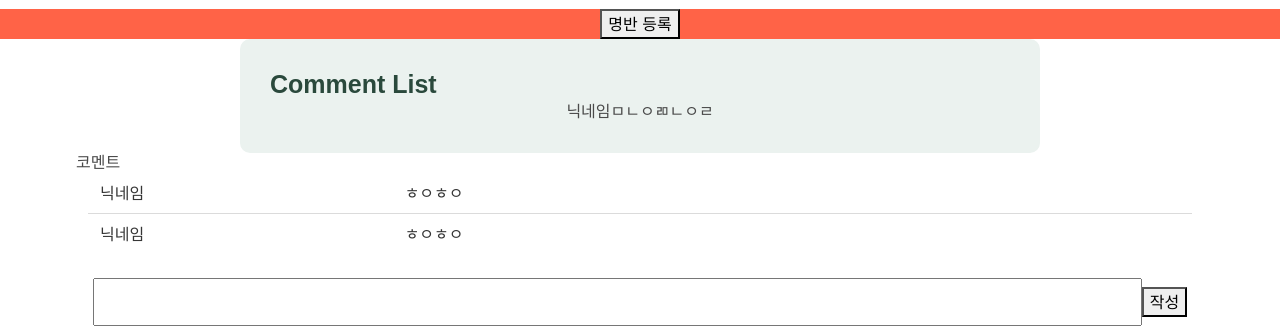
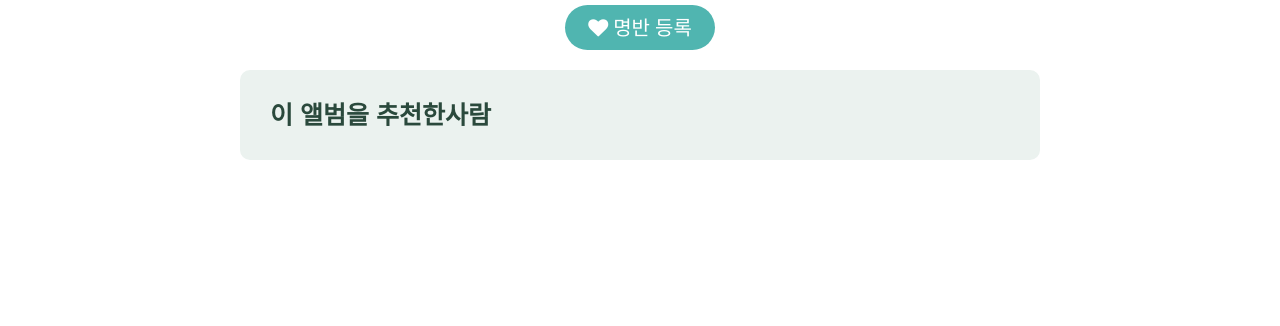
Before and after one commit to carrot31/-8-, a Flask app: template templates/detail.html in a window 1280 px wide. Shown: the part 557-883 px from the top of the page. After the commit the page ends 717 px from the top, so only its background shows below. Run offline with Flask 2, Linux system fonts and the light colour scheme; the template is opened without the code that fills it: most values are stand-ins (such as "Sample title", 1, 10 or a date in 2020); some libraries are stand-ins or nearby versions; some web fonts are replaced.

Commit message:
Add files via upload

```diff
--- a/templates/detail.html
+++ b/templates/detail.html
@@ -60,6 +60,43 @@
             }
         }
 
+        $(document).ready(function () {
+            show_userList();
+        })
+
+        function show_userList() {
+            let artist = "{{ album.artist }}"
+            let album = "{{ album.name }}"
+            let encodeAlbum = ""
+
+            /* HTML 특수문자 치환 */
+            const element = document.createElement('div')
+            element.innerHTML = album
+            encodeAlbum = element.textContent
+            console.log(encodeAlbum)
+            console.log(album)
+            $.ajax({
+                type: "POST",
+                url: `/detail/${artist}/${encodeAlbum}/list`,
+                data: {album_give: album},
+                success: function (response) {
+                    const rows = response["list"]
+                    let temp_html = `<h4>아직 이 앨범을 추천한 사람이 없습니다.</h4>`
+
+                    if(rows.length === 0) {
+                        $('#user-list').append(temp_html)
+                    } else {
+                        for(let i=0; i<rows.length; i++) {
+                            const user = rows[i]["recommand"]
+                            console.log(user)
+                            temp_html = `<li>${user}</li>`
+                            $('#user-list').append(temp_html)
+                        }
+                    }
+                }
+            })
+        }
+
     </script>
 
 </head>
@@ -96,16 +133,12 @@
     <div class="flex-row detail_content">
         <div class="flex-column info_box">
             <img src={{ album["image"][3]["#text"] }}>
-            <div class="flex-column">
-                <div class="flex-row">
-                    <h2>{{ a_name }}</h2>
+            <div class="flex-column info-box">
+                <div class="flex-row info">
+                    {{ a_name }}
                 </div>
-                <div class="flex-row">
-                    <h3>{{ album["artist"] }}</h3>
-                </div>
-
-                <div class="flex-row">
-                    {{ album["mbid"] }}
+                <div class="flex-row info">
+                    {{ album["artist"] }}
                 </div>
             </div>
             <div class="flex-row">
@@ -139,46 +172,22 @@
   </div>
 </div>
 
-<div class="flex-column" style="background-color: tomato">
-    <button onclick="registerAlbum()">명반 등록</button>
+<div class="flex-row recommend">
+    <button onclick="registerAlbum()">
+        <i class="fa fa-heart" aria-hidden="true"></i>
+        명반 등록
+    </button>
 </div>
 
+
 <div class="comment_box">
-    <h2>Comment List</h2>
-    <div class="flex-column">
-        <div class="flex-row">
-            <p>닉네임</p>
-            <p>ㅁㄴㅇㄻㄴㅇㄹ</p>
+    <h2>이 앨범을 추천한사람</h2>
+        <div class="flex-column">
+            <div class="comment_list">
+                <ul class="user_list" id="user-list">
+                </ul>
+            </div>
         </div>
-    </div>
-</div>
-
-<div class="container">
-    <h3>코멘트</h3>
-    <div class="container">
-        <table class="table table-hover">
-            <tr>
-                <td>닉네임</td>
-                <td>ㅎㅇㅎㅇ</td>
-                <td></td>
-                <td></td>
-                <td></td>
-                <td></td>
-            </tr>
-            <tr>
-                <td>닉네임</td>
-                <td>ㅎㅇㅎㅇ</td>
-                <td></td>
-                <td></td>
-                <td></td>
-                <td></td>
-            </tr>
-        </table>
-        <div class="flex-row">
-            <input class="comment_input" type="text">
-            <button>작성</button>
-        </div>
-    </div>
 </div>
 
 <script src="https://unpkg.com/ionicons@5.2.3/dist/ionicons.js"></script>
--- a/templates/main.html
+++ b/templates/main.html
@@ -64,8 +64,7 @@
                         const cover = rows[i]["cover"]
                         const username = rows[i]["recommand"]
 
-                        temp_html = `
-                                <a href="/detail/${artist}/${album}">
+                        temp_html = `<a href="/detail/${artist}/${album}">
                                         <div class="card">
                                             <div class="flex-row">
                                                 <img src=${cover} alt=${album} style="max-width: 200px; width: 100%">
@@ -189,7 +188,7 @@
                                 <img src={{ image }} alt="{{ name }}" style="max-width: 200px">
                             </div>
                             <div class="card-body flex-column">
-                                <h5 class="card-title">{{ name }}</h5>
+                                <h7 class="card-title">{{ name }}</h7>
                             </div>
                         </div>
                     {% endfor %}
```
Lines whose indentation alone changed are shown as unchanged.
